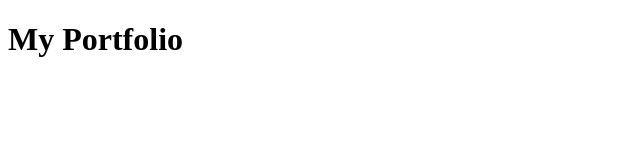
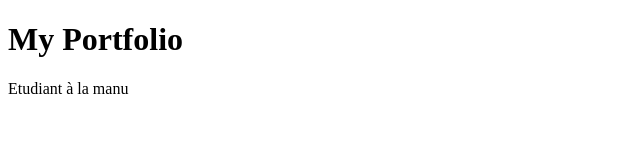
Before and after one commit to loan-heron/GestionProjetCours, a plain HTML site: page index.html in a window 1280 px wide. Shown: the whole page, without its empty margins (0-640 px from the left). Drawn offline with Linux system fonts and the light colour scheme.

Commit message:
Ajout du a propos

```diff
--- a/index.html
+++ b/index.html
@@ -7,5 +7,6 @@
   </head>
   <body>
     <h1>My Portfolio</h1>
+    <p>Etudiant à la manu</p>
   </body>
 </html>
```
